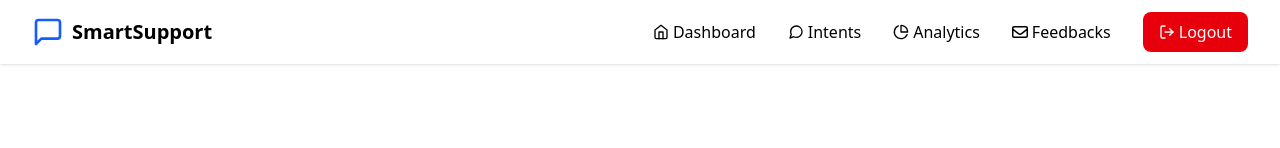
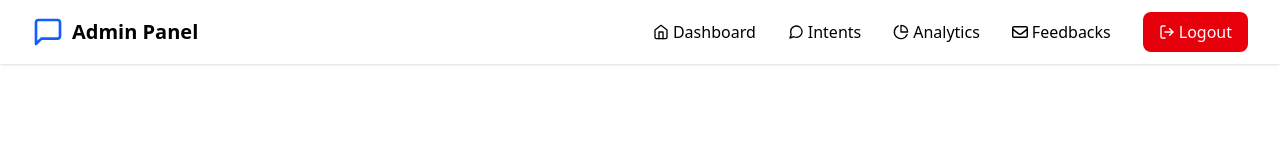
Before and after one commit to SyedSohail786/ai-chat-bot-support, a Next.js app in the folder frontend/: page / in a window 1280 px wide. Shown: the top 148 px of the page. Built offline with nearby package versions, Linux system fonts and the light colour scheme; sample sign-in values are in the browser's storage.

Commit message:
Update Navbar.jsx

```diff
--- a/frontend/src/app/components/Navbar.jsx
+++ b/frontend/src/app/components/Navbar.jsx
@@ -86,7 +86,7 @@ export default function Navbar() {
           <motion.div variants={item} className="flex items-center">
             <Link href={localStorage.getItem("adminToken")? "/admin/dashboard": "/"} className="flex items-center">
               <FiMessageSquare className="h-8 w-8 text-blue-600" />
-              <span className="ml-2 text-xl font-bold">SmartSupport</span>
+                <span className="ml-2 text-xl font-bold text-center flex justify-center items-center">{localStorage.getItem("adminToken")?"Admin Panel": "SmartSupport"}</span>
             </Link>
           </motion.div>
 
```
